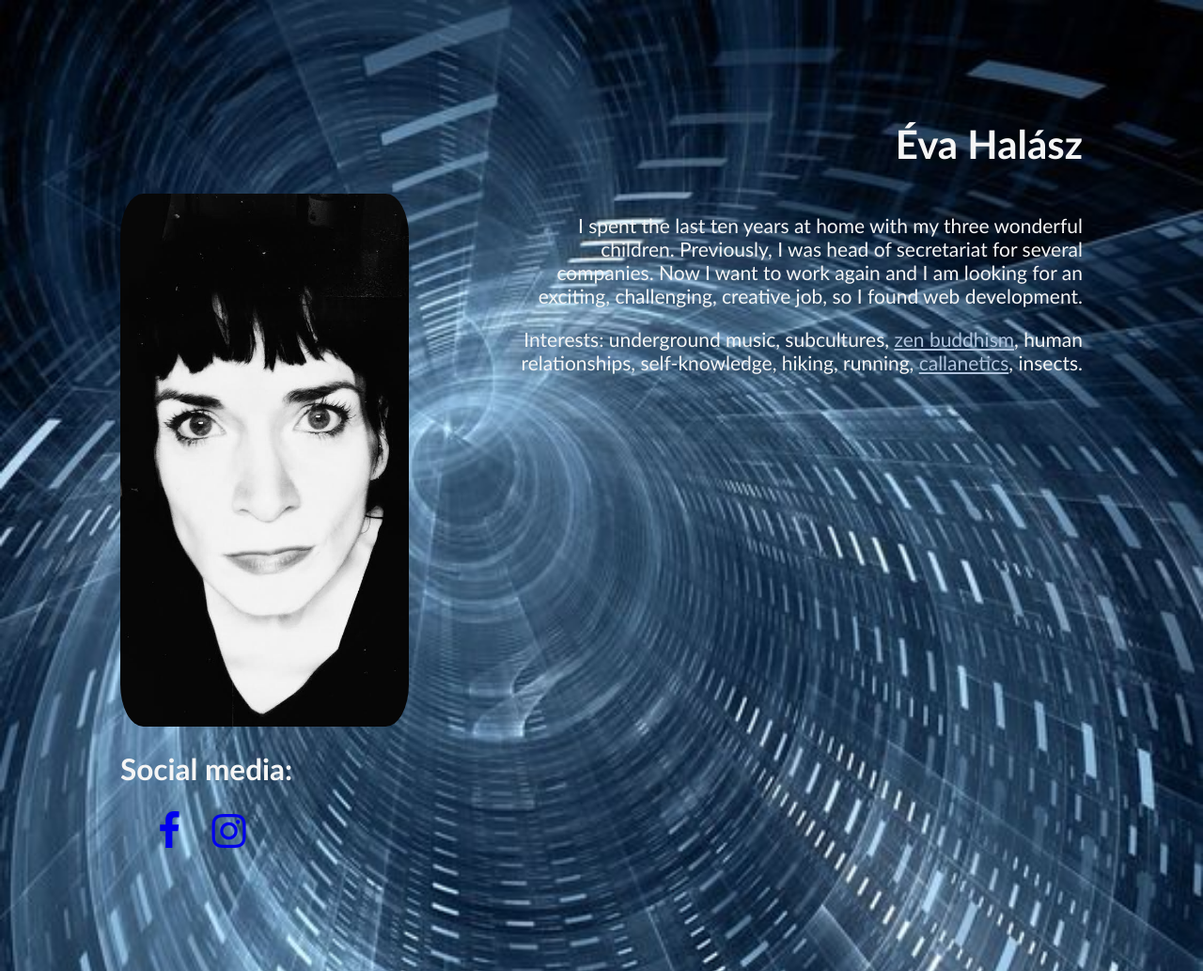
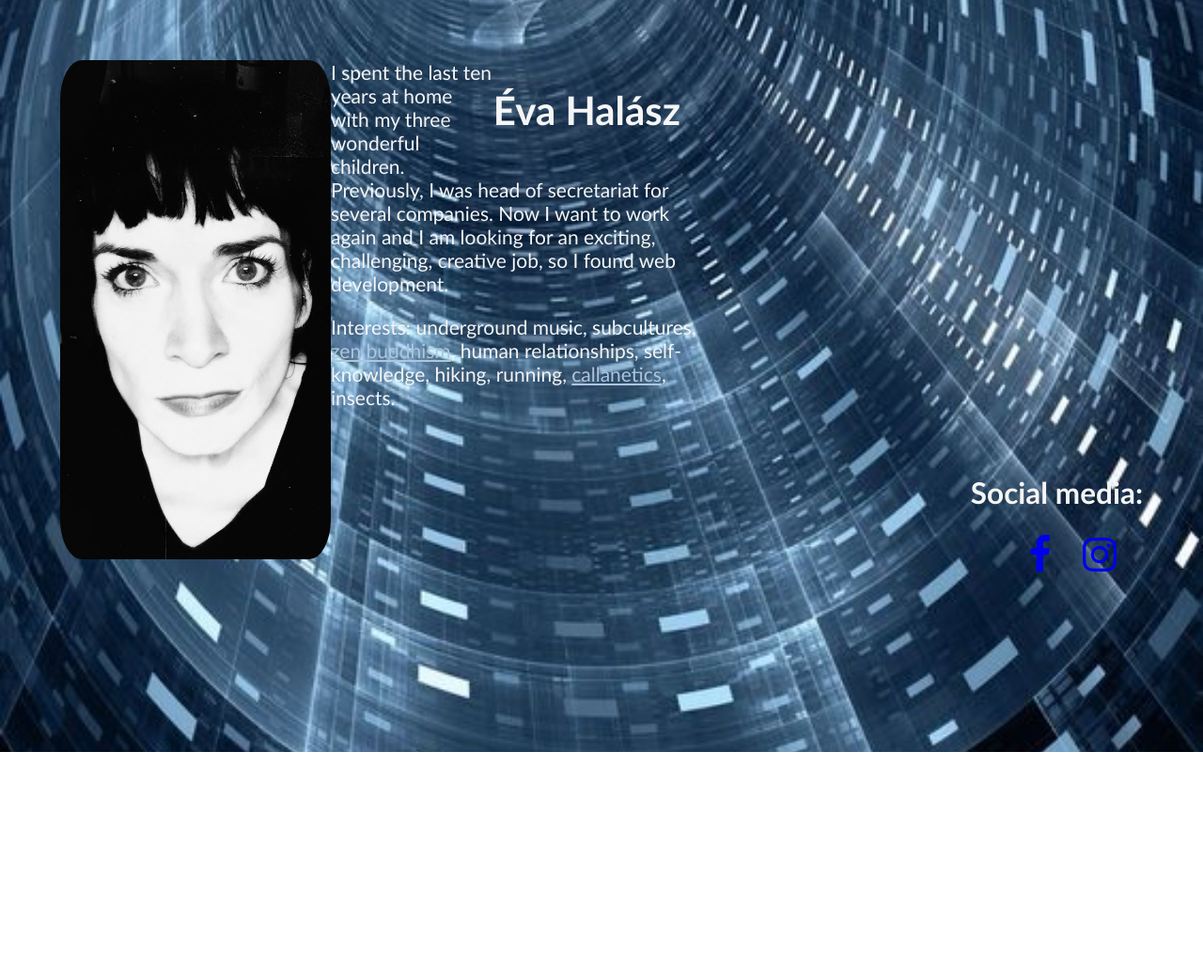
Before and after one commit to rosapantopon/my-new-profile-card, a plain HTML site: page index.html in a window 1280 px wide. Shown: the whole page at 94% size. After the commit the page ends 800 px from the top, so only its background shows below. Drawn offline with Linux system fonts and the light colour scheme.

Commit message:
many changes

```diff
--- a/index.html
+++ b/index.html
@@ -8,19 +8,22 @@
 	<link href="https://maxcdn.bootstrapcdn.com/font-awesome/4.7.0/css/font-awesome.min.css" rel="stylesheet">
 </head>
 <body>
+	<div id="my-name" class="right-side">
       <h1 id="name">Éva Halász</h1>
+    </div>
 	<img id="profil-pic" src="assets/rspntpn.png" alt="profil-picture">
-	<div class="about">
+	<div class="about" "right-side">
   	  <p >I spent the last ten years at home with my three wonderful children. Previously, I was head of secretariat for several companies. Now I want to work again and I am looking for an exciting, challenging, creative job, so I found web development.</p>
       <p>Interests: underground music, subcultures, <a href="https://mokushozen.hu" target="_blank" style="color:lightsteelblue">zen buddhism</a>, human relationships, self-knowledge, hiking, running, <a href="https://bodyidesire.webs.com/?fbclid=IwAR1MUBzrwHjyXHeNoxQeNO-YleWuLKVb9GYzLsbrOtRzzJXyx-P_3es-FKM" target="_blank" style="color:lightsteelblue">callanetics</a>, insects.</p>
     </div>
-	<div class="clear"></div>
-	<div id="communication">
+    <div id="communication" class="right-side">
 	  <h2>Social media:</h2>
       <ul>
         <li><a href="https://www.facebook.com/profile.php?id=1151342563"><i class="fa fa-facebook fa-2x" aria-hidden="true"></i></a></li>
         <li><a href="https://instagram.com/rosapantopon"><i class="fa fa-instagram fa-2x" aria-hidden="true"></i></a></li>
       </ul>
 	</div>
+	<div class="clear"></div>
+
 </body>
 </html>
--- a/main.css
+++ b/main.css
@@ -4,21 +4,25 @@ body {
   color: whitesmoke;
   background: url('assets/corridor.jpg') no-repeat center center fixed;
   background-size: cover;
-	margin: 10%;
+  margin: 5%;
+}
+
+#my-name {
+  width: 60%;
 }
 
 #name {
-	text-align: right;
+  text-align: left;
 }
+
 .about {
-	float: right;
-	text-align: right;
+  text-align: left;
   width: 60%;
 }
 
 #profil-pic {
   float: left;
-	width: 30%;
+  width: 25%;
   height: auto;
   border-radius: 8%;
   filter: grayscale(100%);
@@ -26,15 +30,17 @@ body {
 }
 
 img:hover {
-  transform: scale(1.5);
+  transform: scale(1.2);
   filter: grayscale(0%);
 }
+
 .clear {
   clear: both;
 }
 
 #communication {
-	text-align: left;
+  padding-top: 2%;
+  text-align: right;
 }
 
 ul {
@@ -45,3 +51,7 @@ li {
   display: inline;
   padding-right: 28px;
 }
+
+.right-side {
+  float: right;
+}
```
Lines whose indentation alone changed are shown as unchanged.
